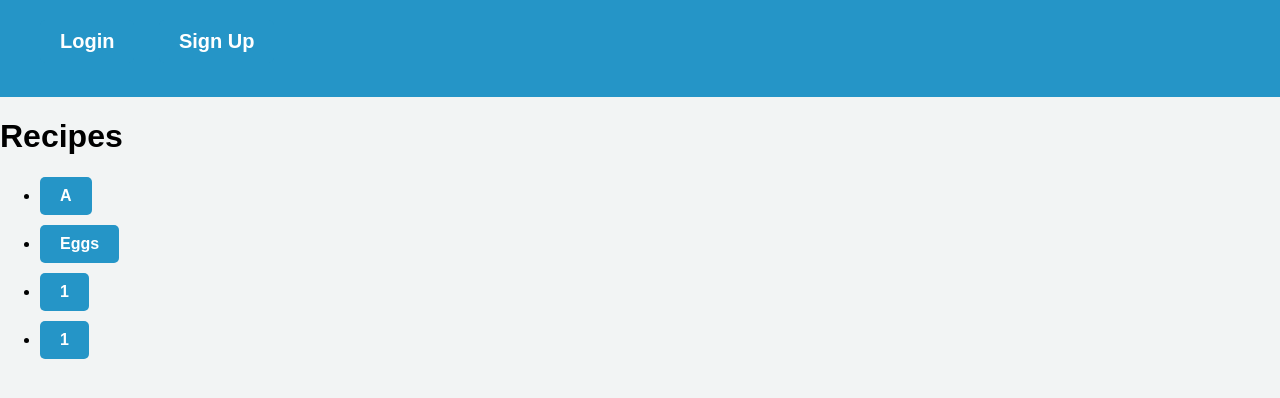
After one commit to apate222/Team11, a Flask app: page /recipes in a window 1280 px wide. The commit adds this page. Shown: the top 398 px of the page. Run offline with Flask 3, Linux system fonts and the light colour scheme.

Commit message:
added a recipe page

```diff
--- /dev/null
+++ b/PlatePal/website/static/recipes.css
@@ -0,0 +1,74 @@
+body {
+    background-color: #F2F4F4;
+    font-family: Arial, sans-serif;
+    margin: 0;
+    padding: 0;
+}
+
+a {
+    background-color: #2595C7;
+    border-radius: 5px;
+    color: white;
+    display: inline-block;
+    font-size: 16px;
+    font-weight: bold;
+    padding: 10px 20px;
+    text-align: center;
+    text-decoration: none;
+    transition: background-color 0.3s ease-in-out;
+    margin-bottom: 10px;
+}
+
+a:hover {
+    background-color: #1A6D8D;
+}
+
+.topnav {
+    background-color: #2595C7;
+    overflow: hidden;
+    padding: 10px 20px;
+}
+
+.topnav a {
+    color: #FFFFFF;
+    font-size: 20px;
+    text-decoration: none;
+    margin-right: 20px;
+}
+
+.topnav a:hover {
+    color: #333333;
+}
+
+.recipes {
+    margin: 50px auto;
+    width: 80%;
+}
+
+.recipes h2 {
+    color: #333333;
+    font-size: 32px;
+    margin-bottom: 30px;
+    padding-left: 20px;
+}
+
+.recipe {
+    background-color: #FFFFFF;
+    border-radius: 10px;
+    box-shadow: 0px 2px 2px rgba(0, 0, 0, 0.3);
+    margin-bottom: 30px;
+    padding: 20px;
+}
+
+.recipe h3 {
+    color: #333333;
+    font-size: 24px;
+    margin-bottom: 10px;
+}
+
+.recipe p {
+    color: #666666;
+    font-size: 16px;
+    line-height: 1.5;
+    margin-bottom: 0;
+}
--- a/PlatePal/website/templates/base.html
+++ b/PlatePal/website/templates/base.html
@@ -11,6 +11,7 @@
       <div class="topnav">
           {% if user.is_authenticated %}
           <a class="topnav" id="home" href="/">Home</a>
+          <a class="topnav" id="recipes" href="/recipes">Recipes</a>
           <a class="topnav" id="about" href="/about">About</a>
           <a class="topnav" id="user" href="/user">User</a>
           <a class="topnav" id="logout" href="/logout">Logout</a>
--- /dev/null
+++ b/PlatePal/website/templates/recipes.html
@@ -0,0 +1,14 @@
+{% extends "base.html" %}
+
+{% block title %}Recipes{% endblock %}
+
+{% block content %}
+<link rel="stylesheet" type="text/css" href="{{ url_for('static', filename='recipes.css') }}">
+
+    <h1>Recipes</h1>
+    <ul>
+        {% for recipe in recipes %}
+            <li><a href="{{ url_for('views.recipe', recipe_id=recipe.id) }}">{{ recipe.title }}</a></li>
+        {% endfor %}
+    </ul>
+{% endblock %}
--- a/PlatePal/website/views.py
+++ b/PlatePal/website/views.py
@@ -49,3 +49,8 @@ def about():
 def recipe(recipe_id):
     recipe = Recipe.query.get_or_404(recipe_id)
     return render_template("recipe.html", recipe=recipe, user=current_user)
+
+@views.route('/recipes', methods=['GET'])
+def recipes():
+    recipes = Recipe.query.all()
+    return render_template('recipes.html', recipes=recipes, user=current_user)
```
